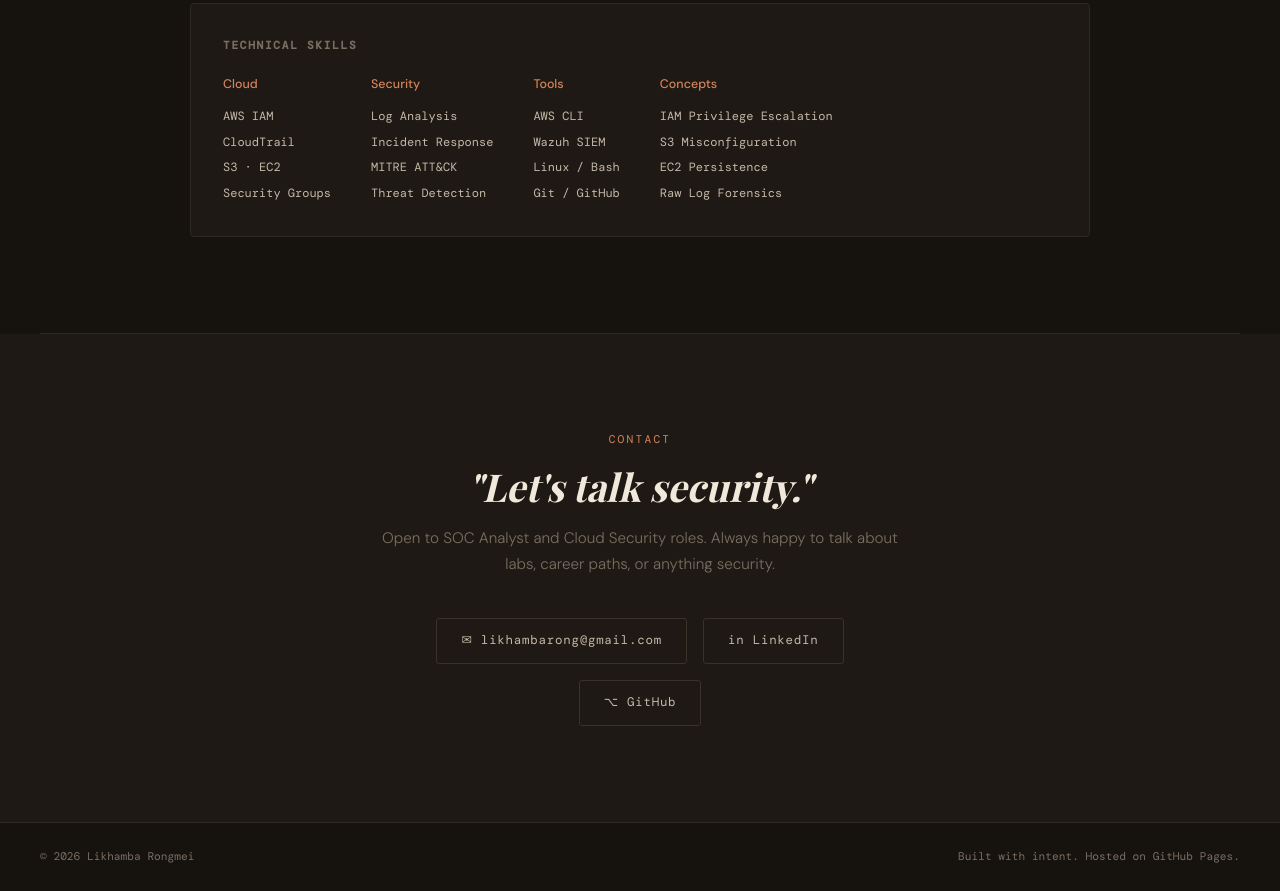
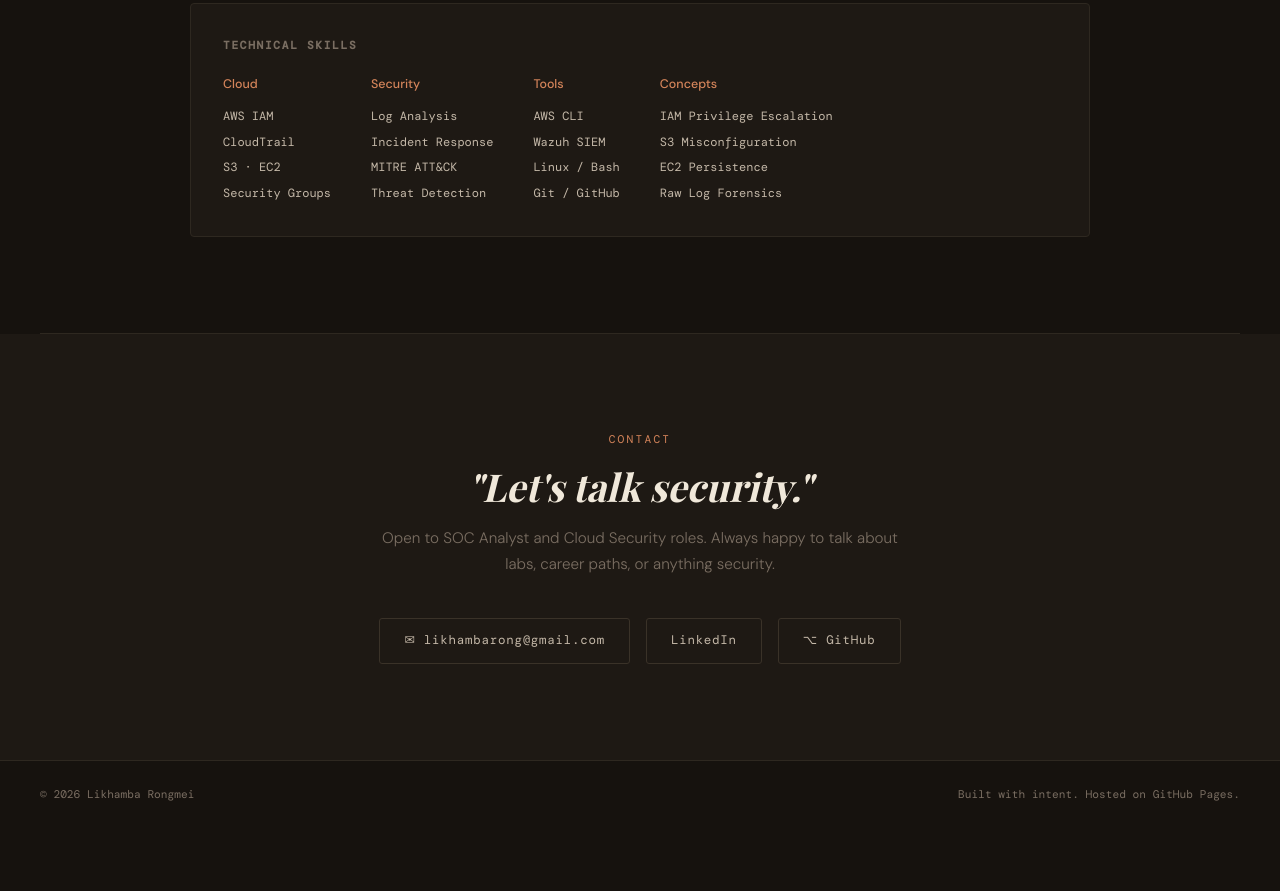
Before and after one commit to Likhamba-Rongmei/Likhamba-Rongmei.github.io, a plain HTML site: page index.html in a window 1280 px wide. Shown: the part 3765-4656 px from the top of the page. After the commit the page ends 4594 px from the top, so only its background shows below. Drawn offline with nearby package versions, Linux system fonts and the light colour scheme; a web font is replaced by a local one.

Commit message:
Fix LinkedIn link text in contact section

```diff
--- a/index.html
+++ b/index.html
@@ -404,7 +404,7 @@ I simulate attacks in controlled environments and analyze system logs to underst
     <p class="contact-sub">Open to SOC Analyst and Cloud Security roles. Always happy to talk about labs, career paths, or anything security.</p>
     <div class="contact-links">
       <a class="contact-link" href="mailto:likhambarong@gmail.com">✉ likhambarong@gmail.com</a>
-      <a class="contact-link" href="https://linkedin.com/in/likhamba-rongmei" target="_blank">in LinkedIn</a>
+      <a class="contact-link" href="https://linkedin.com/in/likhamba-rongmei" target="_blank">LinkedIn</a>
       <a class="contact-link" href="https://github.com/Likhamba-Rongmei" target="_blank">⌥ GitHub</a>
     </div>
   </div>
```
